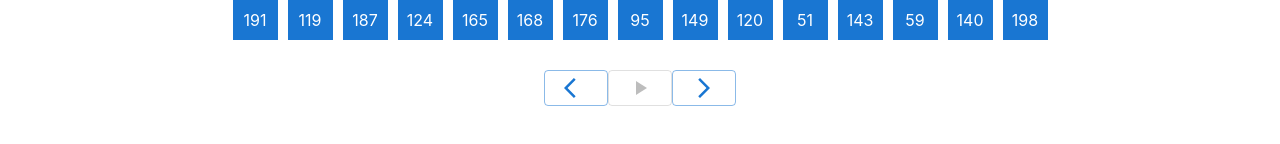
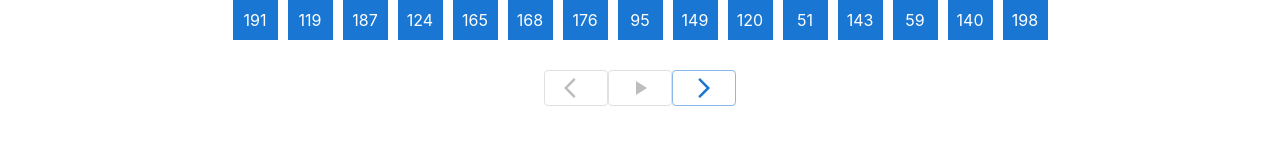
Before and after one commit to JethroNatividad/sortingalgovisual, a React (Create React App) app: page / in a window 1280 px wide. Shown: the part 304-448 px from the top of the page. Built offline with nearby package versions, Linux system fonts and the light colour scheme.

Commit message:
Implement bubblesort, Add steps to ui

```diff
--- /dev/null
+++ b/src/Algorithms/bubblesort.js
@@ -0,0 +1,36 @@
+import swapArr from "../Functions/helpers"
+// make bubble sort
+
+// save all steps of the array to an array
+// bubbleSort([7,1,3,6])
+// [7,1,3,6]
+// [1,7,3,6]
+// [1,3,6,7]
+
+// return [[7,1,3,6], [1,7,3,6], [1,3,6,7]]
+
+const bubbleSort = (arr) => {
+    // loop each array data
+    // [7,1,3,6]
+    const steps = [[...arr]]
+    for (let i = 0; i < arr.length; i++) {
+        let swapped = false
+        for (let j = i + 1; j < arr.length; j++) {
+            // check if currentIndex data "7" is greater than next index data "1"
+            // if it is, swap both items
+            if (arr[i] > arr[j]) {
+                swapArr(arr, i, j)
+                swapped = true
+            }
+            steps.push([...arr])
+            console.log(i, j, "[]", arr[i], arr[j])
+            // if its not, continue.
+        }
+        if (!swapped) break;
+
+    }
+    return steps
+}
+
+
+export default bubbleSort
--- /dev/null
+++ b/src/Algorithms/main.js
@@ -0,0 +1,6 @@
+import bubbleSort from "./bubblesort";
+
+export default {
+    'bubblesort': bubbleSort,
+    insertionsort: () => ([])
+}
--- a/src/App.js
+++ b/src/App.js
@@ -6,6 +6,7 @@ import { Button, createTheme, FormControl, InputLabel, MenuItem, Select, Toolbar
 import useStyles from './App.styles'
 import RandomArrayNumberGenerator from './Functions/rang'
 import Steps from './Steps';
+import algorithms from './Algorithms/main';
 
 function App() {
   const theme = createTheme()
@@ -14,8 +15,29 @@ function App() {
   const [currentAlgorithm, setCurrentAlgorithm] = useState(sortAlgorithms[0].id)
   // Make random number on first render
   const [arr, setArr] = useState(RandomArrayNumberGenerator(15, 50, 200))
+  const [steps, setSteps] = useState([[...arr]])
+  const [currentStepIndex, setCurrentStepIndex] = useState(0)
+
   const MakeRandomArr = () => {
     setArr(RandomArrayNumberGenerator(15, 50, 200))
+  }
+
+  // generates the steps of the arr
+  useEffect(() => {
+    setSteps(algorithms[currentAlgorithm]([7, 1, 3, 6]))
+  }, [currentAlgorithm])
+
+  // syncs the steps with the index
+  useEffect(() => {
+    setArr(steps[currentStepIndex])
+  }, [currentStepIndex])
+
+  const nextStep = () => {
+    setCurrentStepIndex(currentStepIndex + 1)
+  }
+
+  const prevStep = () => {
+    setCurrentStepIndex(currentStepIndex - 1)
   }
 
   // const [currentCompareSteps, setCurrentCompareSteps] = useState([0, 1])
@@ -120,7 +142,7 @@ function App() {
       {/* Steps */}
 
       <div className={classes.stepContainer}>
-        <Steps />
+        <Steps currentStepIndex={currentStepIndex} nextStep={nextStep} prevStep={prevStep} stepsLen={steps.length} />
       </div>
     </div >
   )
--- /dev/null
+++ b/src/Functions/helpers.js
@@ -0,0 +1,6 @@
+const swapArray = (arr, index1, index2) => {
+    let temp = arr[index1]
+    arr[index1] = arr[index2]
+    arr[index2] = temp
+}
+export default swapArray
--- a/src/Steps.js
+++ b/src/Steps.js
@@ -3,13 +3,13 @@ import React from 'react'
 import useStyles from './Steps.styles'
 import { ArrowBackIos, ArrowForwardIos, PlayArrow } from '@mui/icons-material';
 
-const Steps = () => {
+const Steps = ({ currentStepIndex, nextStep, prevStep, stepsLen }) => {
     const classes = useStyles()
     return (
         <div>
-            <Button variant="outlined"><ArrowBackIos /></Button>
+            <Button variant="outlined" onClick={prevStep} disabled={currentStepIndex === 0}><ArrowBackIos /></Button>
             <Button variant="outlined" disabled><PlayArrow /></Button>
-            <Button variant="outlined"><ArrowForwardIos /></Button>
+            <Button variant="outlined" onClick={nextStep} disabled={currentStepIndex === stepsLen - 1}><ArrowForwardIos /></Button>
         </div>
     )
 }
```
